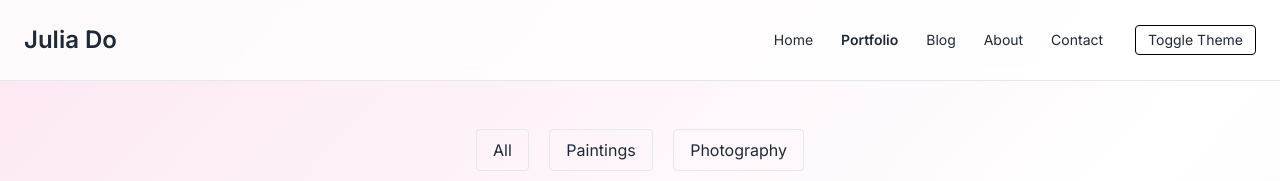
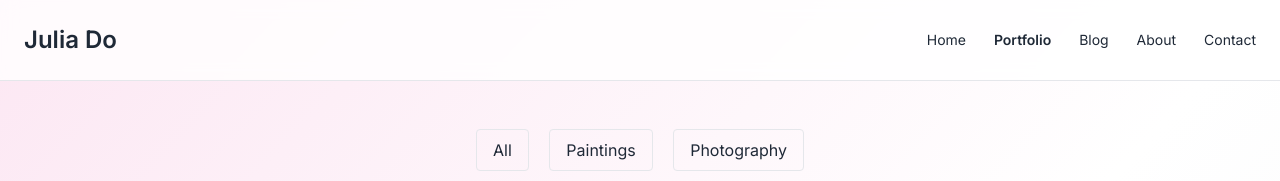
Before and after one commit to jnpdo/jnpdo.github.io, a plain HTML site: page portfolio.html in a window 1280 px wide. Shown: the top 181 px of the page. Drawn offline with nearby package versions, Linux system fonts and the light colour scheme.

Commit message:
Update portfolio.html

```diff
--- a/portfolio.html
+++ b/portfolio.html
@@ -27,9 +27,6 @@
           <a href="#" class="hover:underline">About</a>
           <a href="#" class="hover:underline">Contact</a>
         </nav>
-        <button id="themeToggle" class="ml-4 px-3 py-1 border rounded text-sm dark:border-white border-black">
-          Toggle Theme
-        </button>
       </div>
     </header>
 
```
